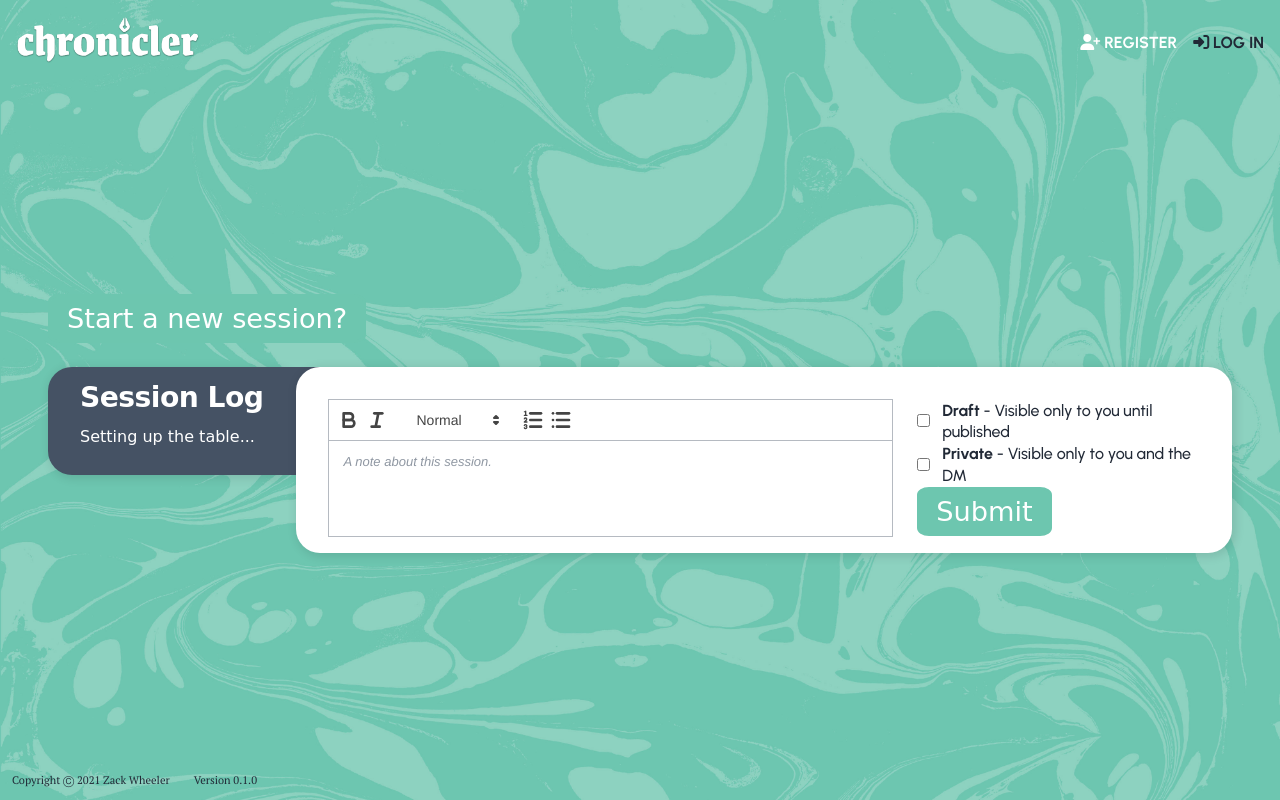
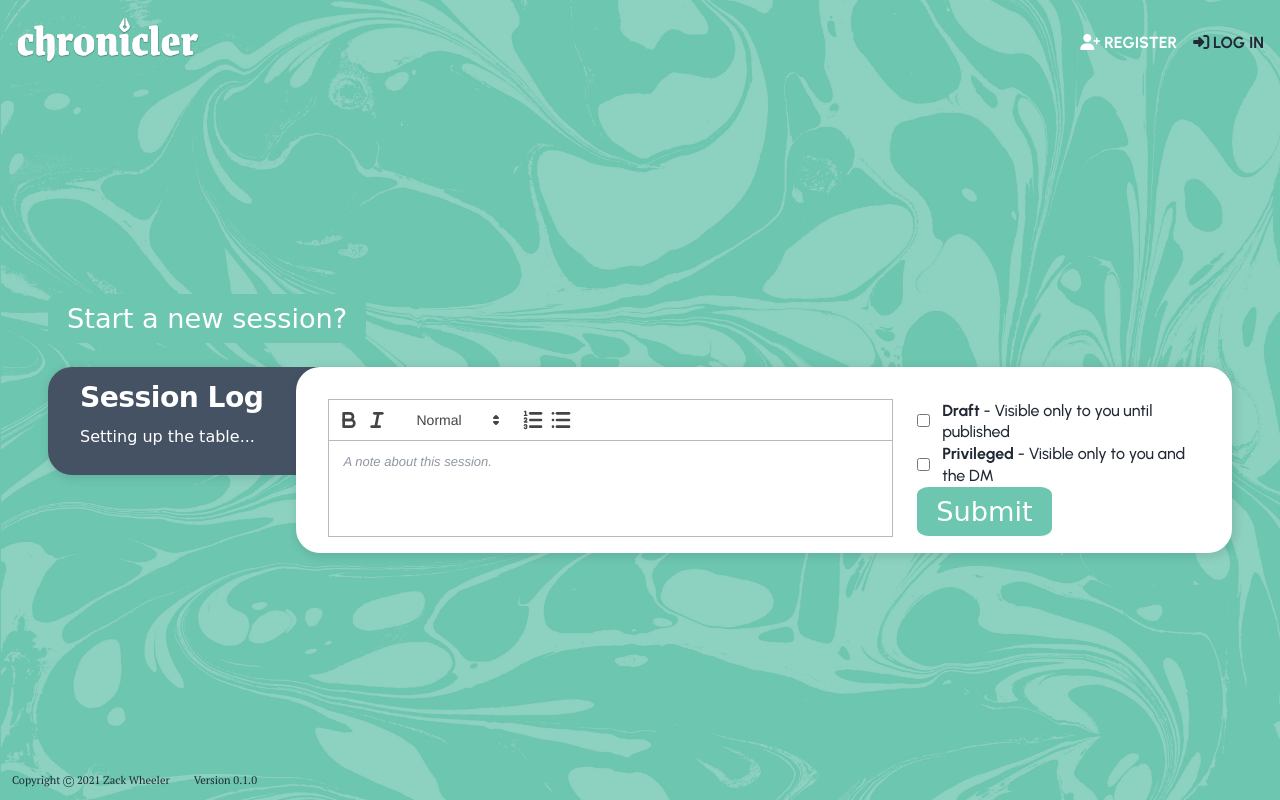
Before and after one commit to 3Ring/Chronicler, a Python web app: template project/templates/notes.html in a window 1280 px wide. Run offline with Jinja, Linux system fonts and the light colour scheme; the template is opened without the code that fills it, so the values that code supplies are empty; some libraries are stand-ins or nearby versions; some web fonts are replaced.

Commit message:
changed label for ux

```diff
--- a/project/templates/notes.html
+++ b/project/templates/notes.html
@@ -110,7 +110,7 @@ document.addEventListener("DOMContentLoaded", function() {
                                 </div>
                                 <div class="row checkbox">
                                     <input type='checkbox' class="note_checkbox" data-flag="newQuillDm" name='note_to_dm' value='False'>
-                                    <label for='note_to_dm'><strong>Private</strong> - Visible only to you and the DM</label>
+                                    <label for='note_to_dm'><strong>Privileged</strong> - Visible only to you and the DM</label>
                                 </div>
                                 <div class="row button-row">
                                     <button class="button primary" type="submit">Submit</button>
```
